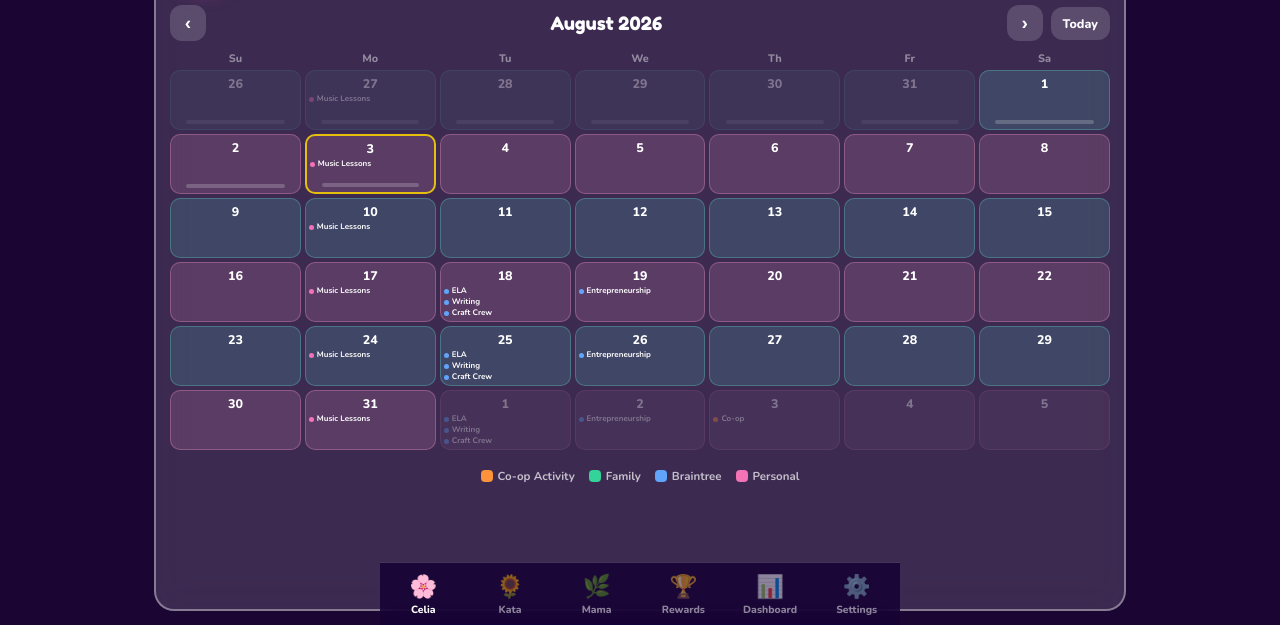
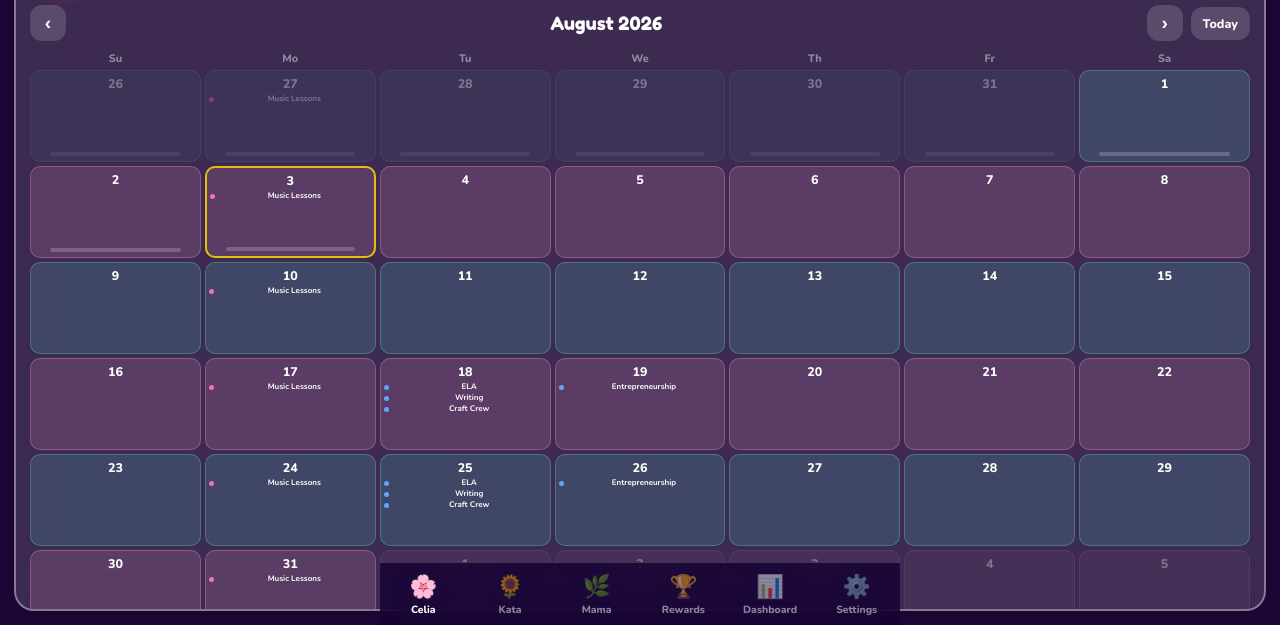
Before and after one commit to magnoliaschoolwyo/Homestar-app, a plain HTML site: page index.html in a window 1280 px wide. Shown: the part 175-800 px from the top of the page. Drawn offline with nearby package versions, Linux system fonts and the light colour scheme.

Commit message:
Fix Safari flex-truncation bug, fill full landscape width, taller cal cells
- .cal-event-name was a flex child with overflow:hidden/text-overflow:
  ellipsis but no min-width:0. Flex items default to min-width:auto, which
  Chrome tends to paper over but Safari/WebKit honors strictly — likely
  why Braintree's 3-line Tuesday entries (longer text, more crowded than
  Music Lessons' single short line) weren't rendering at all on the real
  iPad while working fine in this Chromium-based test environment.
- #app and #bottom-nav were still capped at max-width:520px/1000px in
  landscape, leaving empty gutters on either side on a wide iPad screen —
  removed the cap for both so the whole app fills the width.
- Calendar cells grow taller (min-height 60px -> 92px) to use more of the
  vertical space now that cells can hold multiple event-name lines.

Cache bumped to homestar-v21.

Co-Authored-By: Claude Sonnet 5 <noreply@anthropic.com>

```diff
--- a/index.html
+++ b/index.html
@@ -43,10 +43,13 @@ html, body { height: 100%; font-family: "Nunito", sans-serif; background: #1a053
   height: 100dvh; display: flex; flex-direction: column;
   max-width: 520px; margin: 0 auto; overflow: hidden;
 }
-/* The family iPad lives in a landscape-only case — use the extra width
-   instead of centering a phone-width column on a tablet screen. */
+/* The family iPad lives in a landscape-only case — use the full width
+   instead of centering a phone-width column (with empty gutters on either
+   side) on a tablet screen. #bottom-nav has its own separate max-width
+   that needs the same override, or it stays narrow while #app widens
+   around it. */
 @media (orientation: landscape) and (min-width: 700px) {
-  #app { max-width: 1000px; }
+  #app, #bottom-nav { max-width: none; }
 }
 
 /* TABS */
@@ -902,7 +905,7 @@ html, body { height: 100%; font-family: "Nunito", sans-serif; background: #1a053
   margin-bottom: 18px;
 }
 .cal-cell {
-  min-height: 60px; border-radius: 10px; border: 1.5px solid rgba(255,255,255,0.14);
+  min-height: 92px; border-radius: 10px; border: 1.5px solid rgba(255,255,255,0.14);
   background: rgba(255,255,255,0.06);
   display: flex; flex-direction: column; align-items: center; justify-content: flex-start;
   padding: 4px 3px 3px; position: relative; cursor: pointer;
@@ -961,11 +964,14 @@ html, body { height: 100%; font-family: "Nunito", sans-serif; background: #1a053
   margin-top: 2px; overflow: hidden;
 }
 .cal-event-line {
-  display: flex; align-items: center; gap: 3px;
+  display: flex; align-items: center; gap: 3px; min-width: 0;
   font-size: 0.5rem; font-weight: 700; line-height: 1.25;
-  white-space: nowrap; overflow: hidden; text-overflow: ellipsis;
-}
-.cal-event-name { overflow: hidden; text-overflow: ellipsis; }
+}
+/* min-width:0 overrides the flex-item default of min-width:auto — without
+   it, Safari/WebKit won't actually truncate this and can let the line
+   overflow its cell unpredictably, unlike Chrome which is more forgiving
+   here. */
+.cal-event-name { flex: 1; min-width: 0; overflow: hidden; text-overflow: ellipsis; white-space: nowrap; }
 .cal-event-more { color: rgba(255,255,255,0.55); font-weight: 800; padding-left: 9px; }
 .cal-class-dot {
   width: 5px; height: 5px; border-radius: 50%; flex-shrink: 0;
--- a/sw.js
+++ b/sw.js
@@ -1,4 +1,4 @@
-const CACHE_NAME = 'homestar-v20';
+const CACHE_NAME = 'homestar-v21';
 const ASSETS = [
   '/',
   '/index.html',
```
